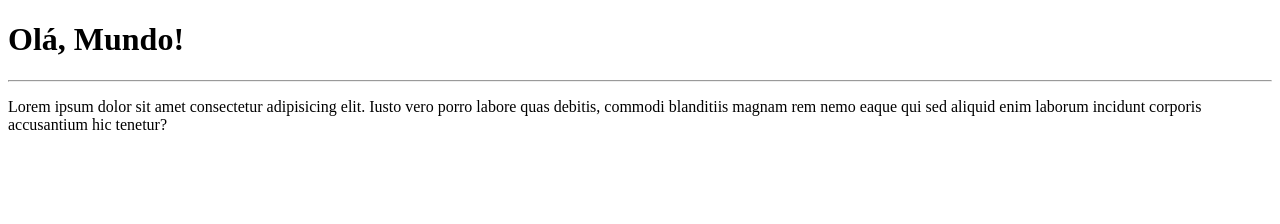
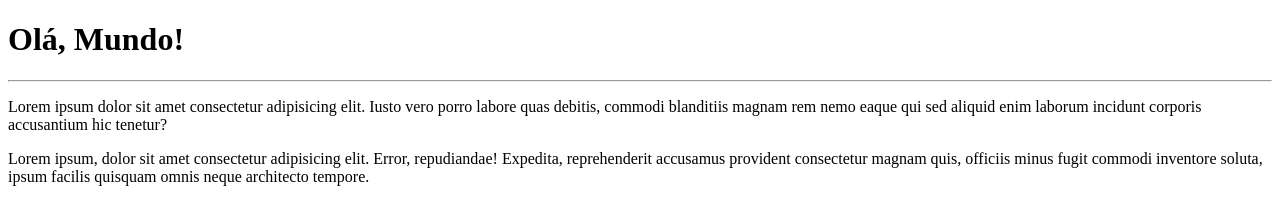
Before and after one commit to RichardKatsumata/Ola-Mundo, a plain HTML site: page site-exemplo/index.html in a window 1280 px wide. Drawn offline with Linux system fonts and the light colour scheme.

Commit message:
Adicionei um parágrafo

```diff
--- a/site-exemplo/index.html
+++ b/site-exemplo/index.html
@@ -9,5 +9,6 @@
     <h1>Olá, Mundo!</h1>
     <hr>
     <p>Lorem ipsum dolor sit amet consectetur adipisicing elit. Iusto vero porro labore quas debitis, commodi blanditiis magnam rem nemo eaque qui sed aliquid enim laborum incidunt corporis accusantium hic tenetur?</p>
+    <p>Lorem ipsum, dolor sit amet consectetur adipisicing elit. Error, repudiandae! Expedita, reprehenderit accusamus provident consectetur magnam quis, officiis minus fugit commodi inventore soluta, ipsum facilis quisquam omnis neque architecto tempore.</p>
 </body>
 </html>
```
